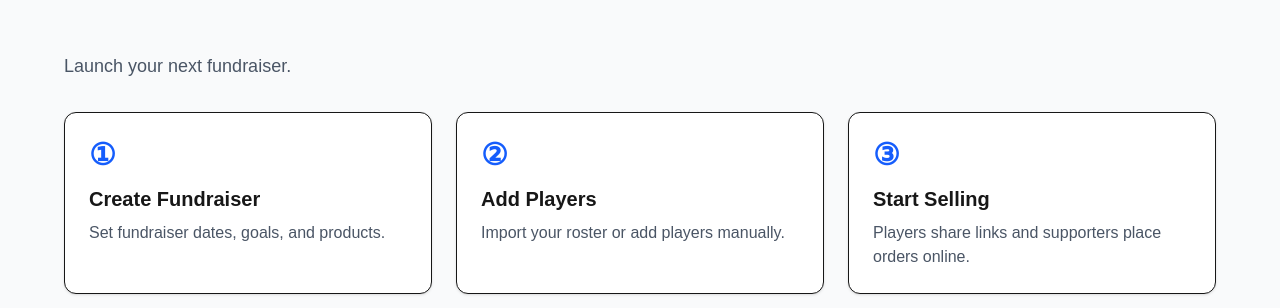
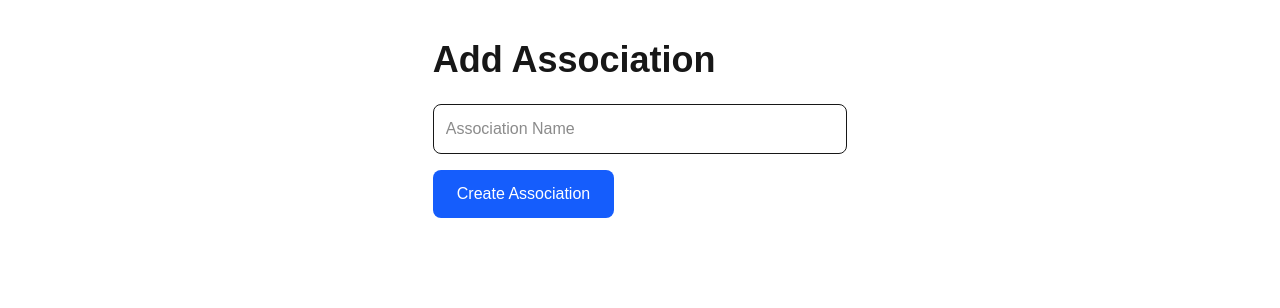
Before and after one commit to tjweber1212/raiseon, a Next.js app: page /associations/new in a window 1280 px wide. Shown: the top 308 px of the page. Built offline with nearby package versions, Linux system fonts and the light colour scheme; no server answers; the database is empty.

Commit message:
Implement association-centered navigation

```diff
--- a/src/app/associations/[id]/page.tsx
+++ b/src/app/associations/[id]/page.tsx
@@ -29,6 +29,12 @@ export default async function AssociationPage({
   return (
     <main className="min-h-screen bg-gray-50 p-10">
       <div className="mx-auto max-w-6xl">
+        <Link
+  href="/associations"
+  className="mb-6 inline-block text-sm text-blue-600 hover:underline"
+>
+  ← Back to My Associations
+</Link>
         <h1 className="mb-3 text-4xl font-bold">
           {organization?.name}
         </h1>
--- /dev/null
+++ b/src/app/associations/new/page.tsx
@@ -0,0 +1,63 @@
+import { createClient } from "@/lib/supabase/server";
+import { redirect } from "next/navigation";
+
+async function createAssociation(formData: FormData) {
+  "use server";
+
+  const supabase = await createClient();
+
+  const {
+    data: { user },
+  } = await supabase.auth.getUser();
+
+  if (!user) {
+    redirect("/login");
+  }
+
+  const name = formData.get("name")?.toString();
+
+  if (!name) {
+    return;
+  }
+
+  const { error } = await supabase
+    .from("organizations")
+    .insert({
+      name,
+      owner_id: user.id,
+    });
+
+  if (error) {
+    console.error(error);
+    return;
+  }
+
+  redirect("/associations");
+}
+
+export default function NewAssociationPage() {
+  return (
+    <main className="mx-auto max-w-2xl p-10">
+      <h1 className="mb-6 text-4xl font-bold">
+        Add Association
+      </h1>
+
+      <form action={createAssociation} className="space-y-4">
+        <input
+          name="name"
+          type="text"
+          placeholder="Association Name"
+          className="w-full rounded-lg border p-3"
+          required
+        />
+
+        <button
+          type="submit"
+          className="rounded-lg bg-blue-600 px-6 py-3 text-white"
+        >
+          Create Association
+        </button>
+      </form>
+    </main>
+  );
+}
--- a/src/app/associations/page.tsx
+++ b/src/app/associations/page.tsx
@@ -46,7 +46,10 @@ export default async function AssociationsPage() {
             </Link>
           ))}
 
-          <div className="rounded-xl border-2 border-dashed bg-white p-6">
+<Link
+  href="/associations/new"
+  className="rounded-xl border-2 border-dashed bg-white p-6 hover:border-blue-300"
+>
   <h2 className="text-xl font-semibold">
     + Add Association
   </h2>
@@ -54,7 +57,7 @@ export default async function AssociationsPage() {
   <p className="mt-2 text-sm text-gray-500">
     Create another association workspace.
   </p>
-          </div>
+</Link>
         </div>
       </div>
     </main>
--- a/src/app/page.tsx
+++ b/src/app/page.tsx
@@ -1,17 +1,24 @@
+import Link from "next/link";
 export default function Home() {
   return (
     <main className="min-h-screen bg-white">
       <nav className="flex items-center justify-between border-b px-8 py-4">
         <h1 className="text-2xl font-bold">FundraiserPro</h1>
 
-        <div className="flex gap-4">
-          <button className="rounded-lg px-4 py-2 hover:bg-gray-100">
-            Login
-          </button>
+<div className="flex gap-4">
+  <Link
+    href="/login"
+    className="rounded-lg px-4 py-2 hover:bg-gray-100"
+  >
+    Login
+  </Link>
 
-          <button className="rounded-lg bg-black px-4 py-2 text-white">
-            Get Started
-          </button>
+<Link
+  href="/signup"
+  className="rounded-lg bg-black px-4 py-2 text-white"
+>
+  Get Started
+</Link>
         </div>
       </nav>
 
```
Lines whose indentation alone changed are shown as unchanged.
